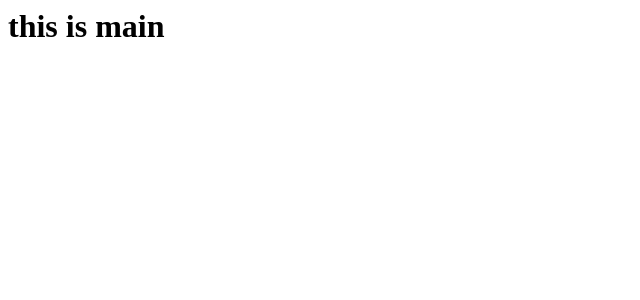
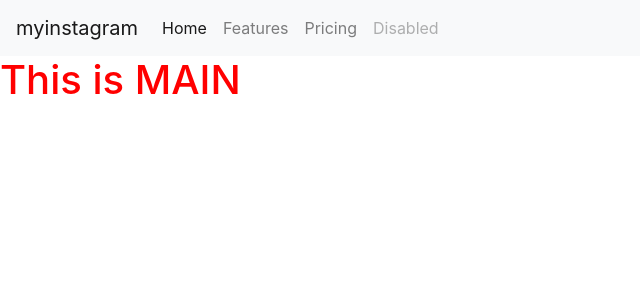
Before and after one commit to hyesungoh/django_study, a Django app: page / in a window 1280 px wide. Shown: the top 300 px of the page, without its empty margins (0-640 px from the left). Run offline with Django 3.2, Linux system fonts and the light colour scheme; some libraries are stand-ins or nearby versions.

Commit message:
base setting

```diff
--- /dev/null
+++ b/crud4likelion/projectname/appname/static/appname/css/base.css
@@ -0,0 +1,3 @@
+h1{
+  color: red;
+}
--- /dev/null
+++ b/crud4likelion/projectname/appname/templates/appname/base.html
@@ -0,0 +1,42 @@
+{% load static %}
+
+<html>
+  <head>
+    <!-- Required meta tags -->
+    <meta charset="utf-8">
+    <meta name="viewport" content="width=device-width, initial-scale=1, shrink-to-fit=no">
+
+    <!-- Bootstrap CSS -->
+    <link rel="stylesheet" href="https://stackpath.bootstrapcdn.com/bootstrap/4.5.0/css/bootstrap.min.css" integrity="sha384-9aIt2nRpC12Uk9gS9baDl411NQApFmC26EwAOH8WgZl5MYYxFfc+NcPb1dKGj7Sk" crossorigin="anonymous">
+
+    <!-- 내가 만든 css 파일-->
+    <link rel='stylesheet' type='text/css' href="{% static 'appname/css/base.css' %}">
+
+    <title> myinstagram </title>
+  </head>
+  <body>
+    <nav class="navbar navbar-expand-lg navbar-light bg-light">
+      <a class="navbar-brand" href="#"> myinstagram </a>
+      <button class="navbar-toggler" type="button" data-toggle="collapse" data-target="#navbarNavAltMarkup" aria-controls="navbarNavAltMarkup" aria-expanded="false" aria-label="Toggle navigation">
+        <span class="navbar-toggler-icon"></span>
+      </button>
+      <div class="collapse navbar-collapse" id="navbarNavAltMarkup">
+        <div class="navbar-nav">
+          <a class="nav-item nav-link active" href="#">Home <span class="sr-only">(current)</span></a>
+          <a class="nav-item nav-link" href="#">Features</a>
+          <a class="nav-item nav-link" href="#">Pricing</a>
+          <a class="nav-item nav-link disabled" href="#" tabindex="-1" aria-disabled="true">Disabled</a>
+        </div>
+      </div>
+    </nav>
+
+    {% block content %}
+    {% endblock%}
+
+    <!-- Optional JavaScript -->
+    <!-- jQuery first, then Popper.js, then Bootstrap JS -->
+    <script src="https://code.jquery.com/jquery-3.5.1.slim.min.js" integrity="sha384-DfXdz2htPH0lsSSs5nCTpuj/zy4C+OGpamoFVy38MVBnE+IbbVYUew+OrCXaRkfj" crossorigin="anonymous"></script>
+    <script src="https://cdn.jsdelivr.net/npm/popper.js@1.16.0/dist/umd/popper.min.js" integrity="sha384-Q6E9RHvbIyZFJoft+2mJbHaEWldlvI9IOYy5n3zV9zzTtmI3UksdQRVvoxMfooAo" crossorigin="anonymous"></script>
+    <script src="https://stackpath.bootstrapcdn.com/bootstrap/4.5.0/js/bootstrap.min.js" integrity="sha384-OgVRvuATP1z7JjHLkuOU7Xw704+h835Lr+6QL9UvYjZE3Ipu6Tp75j7Bh/kR0JKI" crossorigin="anonymous"></script>
+  </body>
+</html>
--- a/crud4likelion/projectname/appname/templates/appname/main.html
+++ b/crud4likelion/projectname/appname/templates/appname/main.html
@@ -1 +1,5 @@
-<h1> this is main </h1>
+{% extends 'appname/base.html' %}
+
+{% block content %}
+<h1> This is MAIN </h1>
+{% endblock %}
--- a/crud4likelion/projectname/appname/views.py
+++ b/crud4likelion/projectname/appname/views.py
@@ -1,5 +1,17 @@
-from django.shortcuts import render
+from django.shortcuts import render, redirect
 
 # Create your views here.
 def main(request):
     return render(request, 'appname/main.html')
+
+def create(request):
+    return render(request, 'appname/create.html')
+
+def read(request):
+    return redirect('main')
+
+def update(request):
+    return redirect('main')
+
+def delete(request):
+    return redirect('main')
--- a/crud4likelion/projectname/projectname/settings.py
+++ b/crud4likelion/projectname/projectname/settings.py
@@ -117,5 +117,8 @@ USE_TZ = True
 
 # Static files (CSS, JavaScript, Images)
 # https://docs.djangoproject.com/en/3.0/howto/static-files/
-
+STATICFILES_DIRS = [
+    os.path.join(BASE_DIR, 'appname', 'static')
+]
+STATIC_ROOT = os.path.join(BASE_DIR, 'static')
 STATIC_URL = '/static/'
```
Also changed, not shown: crud4likelion/projectname/appname/forms.py (added), crud4likelion/projectname/appname/templates/appname/create.html (added), crud4likelion/projectname/appname/templates/appname/delete.html (added), crud4likelion/projectname/appname/templates/appname/read.html (added), crud4likelion/projectname/appname/templates/appname/update.html (added).
